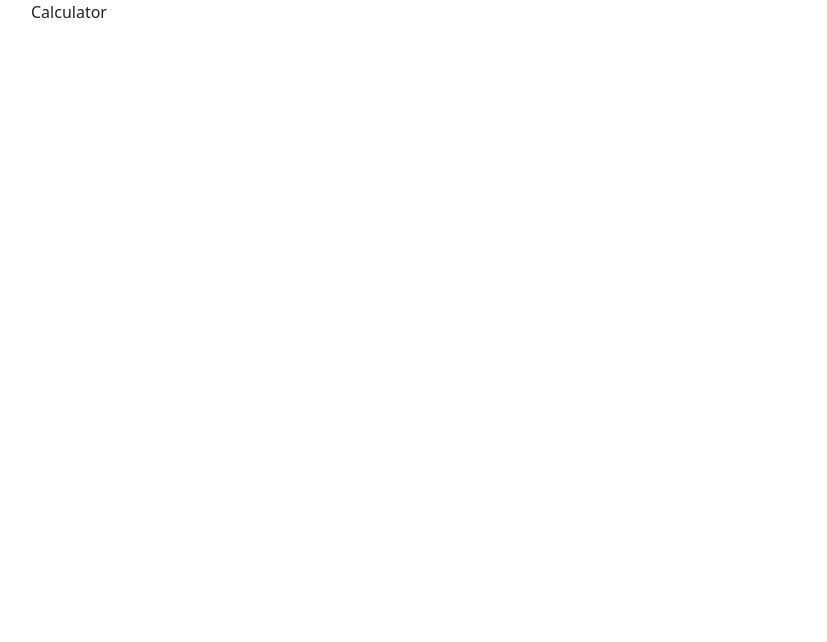
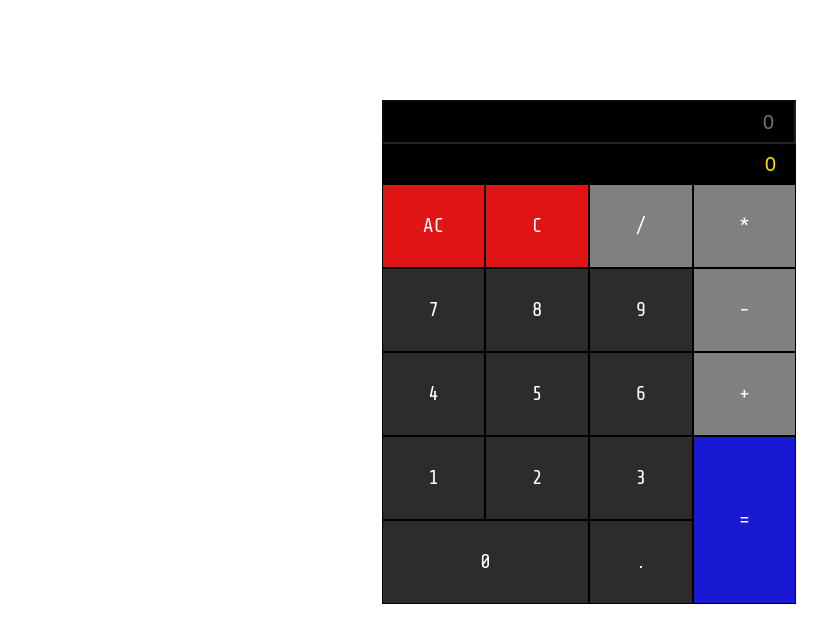
Before and after one commit to niksavis/calculator, a React (Create React App) app: page / in a window 1280 px wide. Shown: the top 642 px of the page, without its empty margins (51-878 px from the left). Built offline with nearby package versions, Linux system fonts and the light colour scheme.

Commit message:
basic functionality; no corner cases

```diff
--- a/public/index.html
+++ b/public/index.html
@@ -43,7 +43,6 @@
   <!--
     To run FCC tests uncomment the line below
   -->
-  <!--
+
   <script src="https://cdn.freecodecamp.org/testable-projects-fcc/v1/bundle.js"></script>
-  -->
 </html>
--- a/src/App.jsx
+++ b/src/App.jsx
@@ -1,9 +1,211 @@
-import React from 'react';
+import React, { useState } from 'react';
 import './App.scss';
-import { Container } from 'react-bootstrap';
 
 function App() {
-  return <Container>Calculator</Container>;
+  const [expression, setExpression] = useState('');
+  const [answer, setAnswer] = useState(0);
+
+  const display = (symbol) => {
+    setExpression((prev) => prev + symbol);
+    if (expression[expression.length - 1] === '=') {
+      if (/[0-9.]/.test(symbol)) {
+        setExpression(symbol);
+      } else {
+        setExpression(answer + symbol);
+      }
+    }
+  };
+
+  const calculate = () => {
+    // eslint-disable-next-line no-eval
+    setAnswer(eval(expression));
+    setExpression((prev) => `${prev}=`);
+  };
+
+  const allClear = () => {
+    setExpression('');
+    setAnswer(0);
+  };
+  const clear = () => {
+    setExpression((prev) => prev
+      .split('')
+      .slice(0, prev.length - 1)
+      .join(''));
+    setAnswer(0);
+  };
+
+  return (
+    <div className="container">
+      <div className="grid">
+        <div className="dis">
+          <input type="text" value={expression} placeholder="0" disabled />
+          <div className="total">{answer}</div>
+        </div>
+        <div
+          role="button"
+          tabIndex="0"
+          onClick={allClear}
+          onKeyPress={allClear}
+          className="padButton AC red"
+        >
+          AC
+        </div>
+        <div
+          role="button"
+          tabIndex="0"
+          onClick={clear}
+          onKeyPress={clear}
+          className="padButton C red"
+        >
+          C
+        </div>
+        <div
+          role="button"
+          tabIndex="0"
+          onClick={() => display('/')}
+          onKeyPress={display}
+          className="padButton div"
+        >
+          /
+        </div>
+        <div
+          role="button"
+          tabIndex="0"
+          onClick={() => display('*')}
+          onKeyPress={display}
+          className="padButton times"
+        >
+          *
+        </div>
+        <div
+          role="button"
+          tabIndex="0"
+          onClick={() => display('7')}
+          onKeyPress={display}
+          className="padButton seven dark-grey"
+        >
+          7
+        </div>
+        <div
+          role="button"
+          tabIndex="0"
+          onClick={() => display('8')}
+          onKeyPress={display}
+          className="padButton eight dark-grey"
+        >
+          8
+        </div>
+        <div
+          role="button"
+          tabIndex="0"
+          onClick={() => display('9')}
+          onKeyPress={display}
+          className="padButton nine dark-grey"
+        >
+          9
+        </div>
+        <div
+          role="button"
+          tabIndex="0"
+          onClick={() => display('-')}
+          onKeyPress={display}
+          className="padButton minus"
+        >
+          -
+        </div>
+        <div
+          role="button"
+          tabIndex="0"
+          onClick={() => display('4')}
+          onKeyPress={display}
+          className="padButton four dark-grey"
+        >
+          4
+        </div>
+        <div
+          role="button"
+          tabIndex="0"
+          onClick={() => display('5')}
+          onKeyPress={display}
+          className="padButton five dark-grey"
+        >
+          5
+        </div>
+        <div
+          role="button"
+          tabIndex="0"
+          onClick={() => display('6')}
+          onKeyPress={display}
+          className="padButton six dark-grey"
+        >
+          6
+        </div>
+        <div
+          role="button"
+          tabIndex="0"
+          onClick={() => display('+')}
+          onKeyPress={display}
+          className="padButton plus"
+        >
+          +
+        </div>
+        <div
+          role="button"
+          tabIndex="0"
+          onClick={() => display('1')}
+          onKeyPress={display}
+          className="padButton one dark-grey"
+        >
+          1
+        </div>
+        <div
+          role="button"
+          tabIndex="0"
+          onClick={() => display('2')}
+          onKeyPress={display}
+          className="padButton two dark-grey"
+        >
+          2
+        </div>
+        <div
+          role="button"
+          tabIndex="0"
+          onClick={() => display('3')}
+          onKeyPress={display}
+          className="padButton three dark-grey"
+        >
+          3
+        </div>
+        <div
+          role="button"
+          tabIndex="0"
+          onClick={calculate}
+          onKeyPress={calculate}
+          className="padButton equal blue"
+        >
+          =
+        </div>
+        <div
+          role="button"
+          tabIndex="0"
+          onClick={() => display('0')}
+          onKeyPress={display}
+          className="padButton zero dark-grey"
+        >
+          0
+        </div>
+        <div
+          role="button"
+          tabIndex="0"
+          onClick={() => display('.')}
+          onKeyPress={display}
+          className="padButton dot dark-grey"
+        >
+          .
+        </div>
+      </div>
+    </div>
+  );
 }
 
 export default App;
--- a/src/App.scss
+++ b/src/App.scss
@@ -1 +1,80 @@
 @import '~bootstrap/scss/bootstrap';
+@import 'https://fonts.googleapis.com/css?family=Share+Tech+Mono';
+
+.container {
+  padding-top: 100px;
+  display: flex;
+  justify-content: center;
+  align-items: center;
+}
+
+.grid {
+  display: grid;
+  grid-template-columns: 1fr 1fr 1fr 1fr;
+  grid-template-rows: 1fr 1fr 1fr 1fr 1fr 1fr;
+  grid-template-areas:
+    'dis dis dis dis'
+    'AC C div times'
+    'seven eight nine minus'
+    'four five six plus'
+    'one two three equal'
+    'zero zero dot equal';
+}
+
+.padButton {
+  display: flex;
+  justify-content: center;
+  align-items: center;
+  padding: 20px 40px;
+  background-color: grey;
+  color: white;
+  border: 1px solid black;
+  cursor: pointer;
+  font-size: 20px;
+  font-family: Share Tech Mono, sans;
+}
+
+.padButton:hover {
+  border: 1px solid white;
+  color:#ccc;
+}
+
+.dark-grey {
+  background-color: #2c2c2c;
+}
+
+.red {
+  background-color: #e01414;
+}
+
+.blue {
+  background-color: #1919d4;
+}
+
+.dis {
+  grid-area: dis;
+  background-color: black;
+  text-align: right;
+  font-size: 20px;
+}
+
+.dis input {
+  width: 100%;
+  color: white;
+  padding: 5px 20px;
+  text-align: right;
+  background-color: black;
+}
+
+.total {
+  padding: 5px 20px;
+  color: #ffe600;
+}
+
+.zero {
+  grid-area: zero;
+}
+
+.equal {
+  grid-area: equal;
+}
--- a/src/index.css
+++ /dev/null
@@ -1,13 +0,0 @@
-body {
-  margin: 0;
-  font-family: -apple-system, BlinkMacSystemFont, 'Segoe UI', 'Roboto', 'Oxygen',
-    'Ubuntu', 'Cantarell', 'Fira Sans', 'Droid Sans', 'Helvetica Neue',
-    sans-serif;
-  -webkit-font-smoothing: antialiased;
-  -moz-osx-font-smoothing: grayscale;
-}
-
-code {
-  font-family: source-code-pro, Menlo, Monaco, Consolas, 'Courier New',
-    monospace;
-}
--- a/src/index.jsx
+++ b/src/index.jsx
@@ -1,6 +1,5 @@
 import React from 'react';
 import ReactDOM from 'react-dom';
-import './index.css';
 import App from './App';
 
 ReactDOM.render(
```
